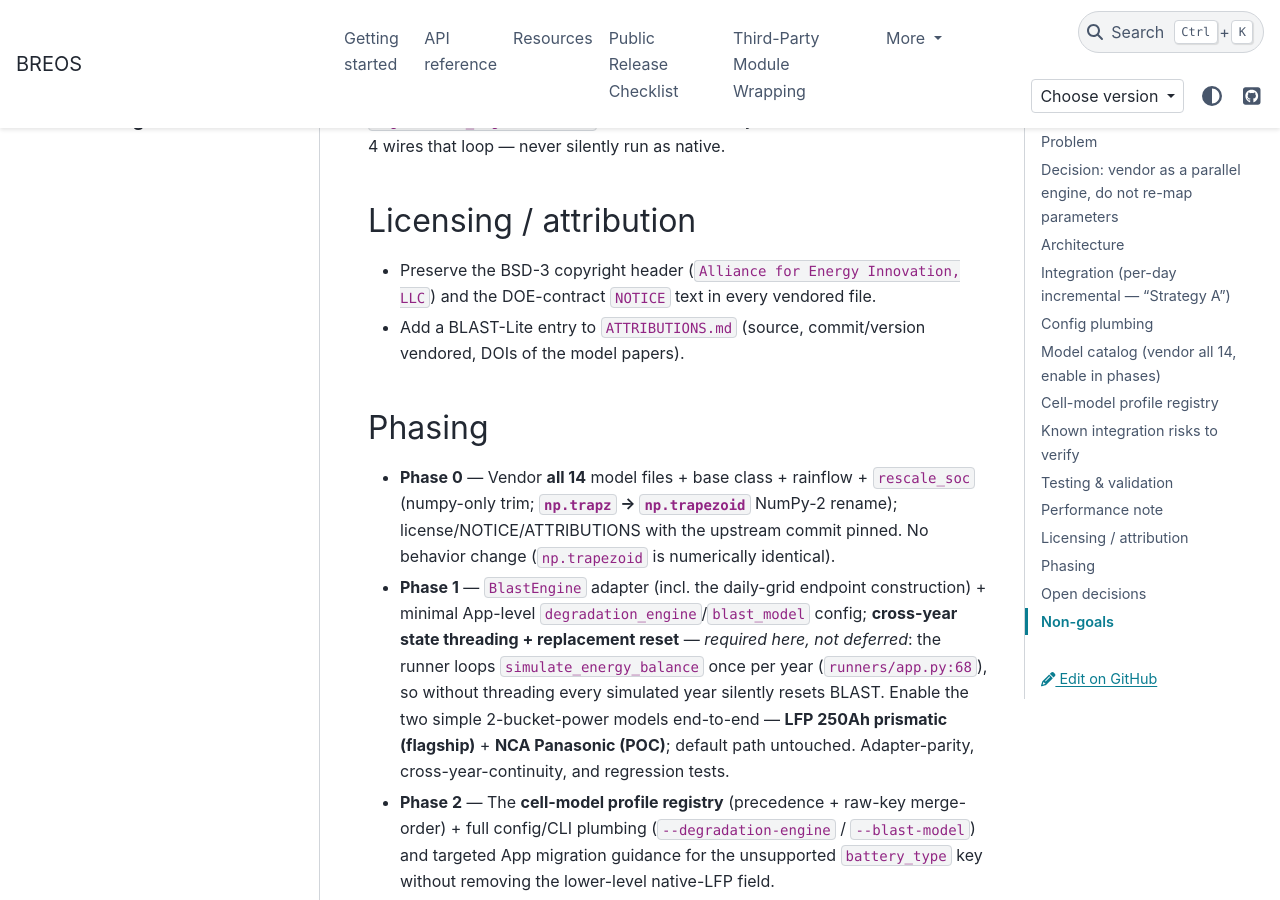
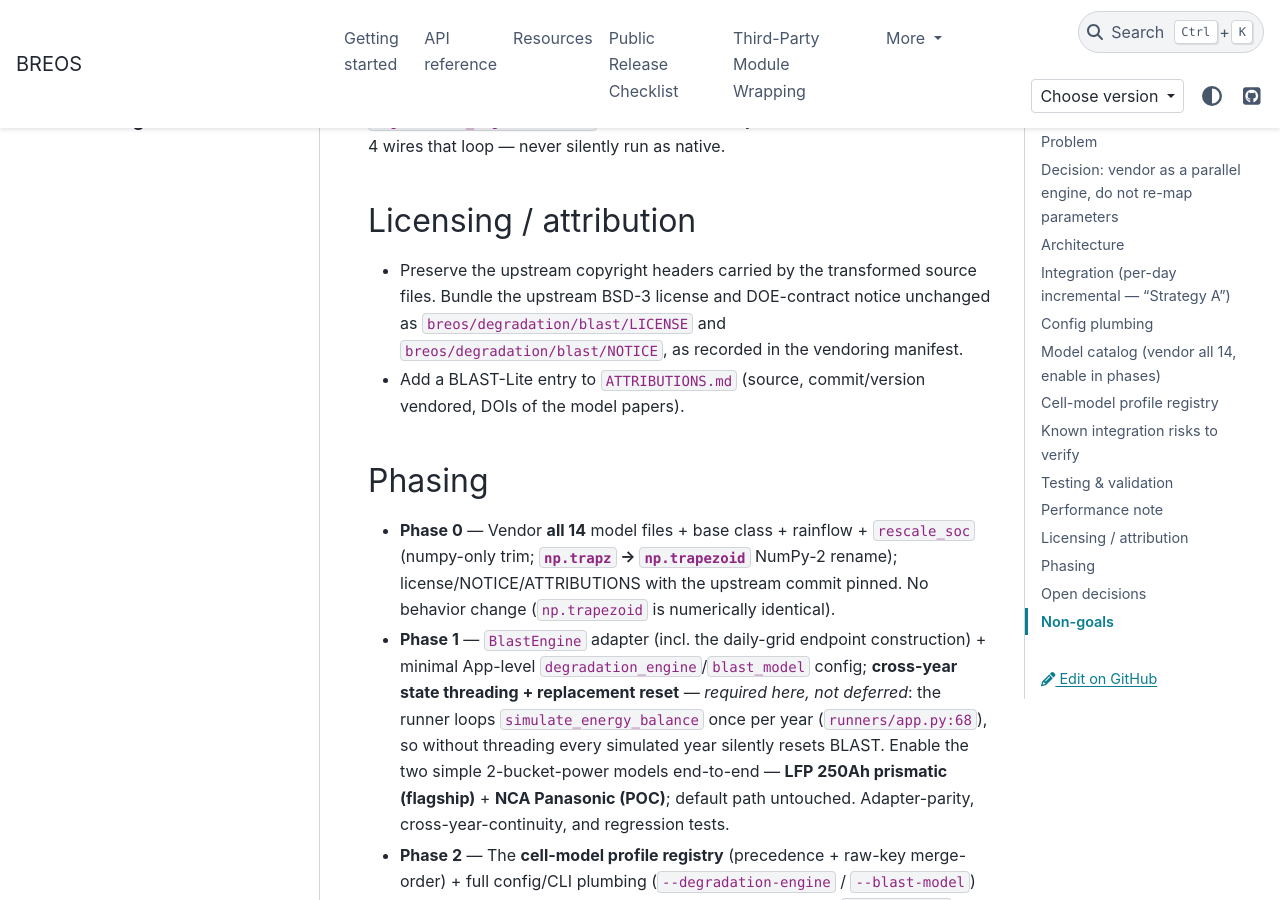
Before and after one commit to Str4vinci/breos, a Sphinx documentation site: the page built from docs/architecture/blast-degradation-engine.md, in a window 1280 px wide and 900 px high, scrolled down 9338 px. Built offline with Sphinx 7.4.7 and the PyData theme 0.15.4, drawn with Linux system fonts in a browser that asks for light colours; comment, search, counter and statistics services are not loaded.

Commit message:
Clarify bundled BLAST legal artifacts

```diff
--- a/docs/architecture/blast-degradation-engine.md
+++ b/docs/architecture/blast-degradation-engine.md
@@ -323,8 +323,10 @@ Phase 4 wires that loop — never silently run as native.
 
 ## Licensing / attribution
 
-- Preserve the BSD-3 copyright header (`Alliance for Energy Innovation, LLC`) and
-  the DOE-contract `NOTICE` text in every vendored file.
+- Preserve the upstream copyright headers carried by the transformed source
+  files. Bundle the upstream BSD-3 license and DOE-contract notice unchanged as
+  `breos/degradation/blast/LICENSE` and `breos/degradation/blast/NOTICE`, as
+  recorded in the vendoring manifest.
 - Add a BLAST-Lite entry to `ATTRIBUTIONS.md` (source, commit/version vendored,
   DOIs of the model papers).
 
```
